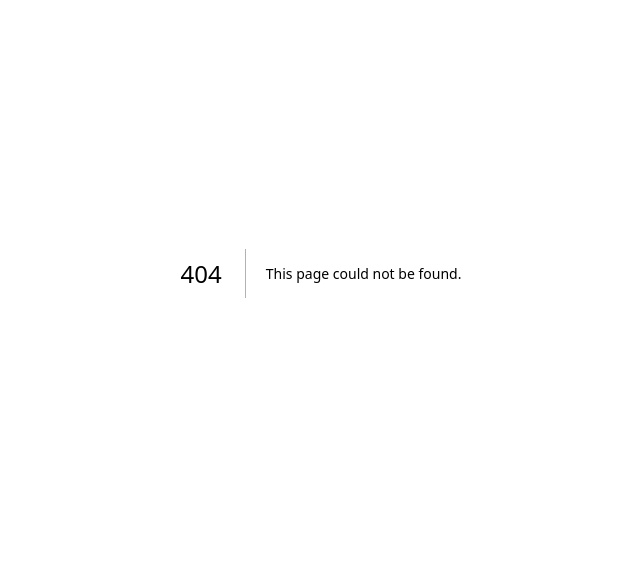
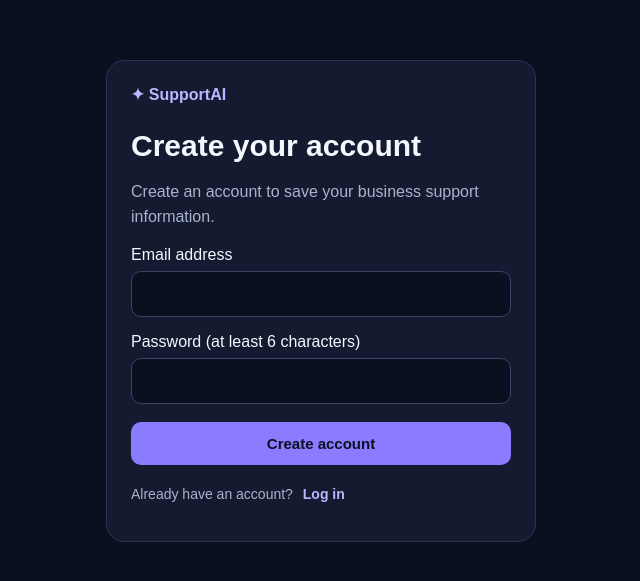
Before and after one commit to supportaibusiness-creator/Supportai, a Next.js app: page /login in a window 1280 px wide. Before the commit this address had no page. Shown: the part 127-708 px from the top of the page, without its empty margins (319-959 px from the left). Built offline with nearby package versions, Linux system fonts and the light colour scheme; no server answers.

Commit message:
Add SupportAI account sign-up and login page

```diff
--- /dev/null
+++ b/app/login/page.js
@@ -0,0 +1,69 @@
+"use client";
+
+import { useState } from "react";
+import { useRouter } from "next/navigation";
+import { supabase } from "../../lib/supabase";
+
+export default function LoginPage() {
+  const router = useRouter();
+  const [mode, setMode] = useState("signup");
+  const [email, setEmail] = useState("");
+  const [password, setPassword] = useState("");
+  const [message, setMessage] = useState("");
+  const [busy, setBusy] = useState(false);
+
+  async function handleSubmit(event) {
+    event.preventDefault();
+    if (!supabase) {
+      setMessage("Supabase isn't connected yet. Add the two Supabase environment variables in Vercel and redeploy.");
+      return;
+    }
+    setBusy(true);
+    setMessage("");
+    try {
+      if (mode === "signup") {
+        const { data, error } = await supabase.auth.signUp({ email: email.trim(), password });
+        if (error) throw error;
+        if (data.session) {
+          router.push("/dashboard");
+        } else {
+          setMessage("Account created. Check your email to confirm your account, then return here to log in.");
+          setMode("login");
+        }
+      } else {
+        const { error } = await supabase.auth.signInWithPassword({ email: email.trim(), password });
+        if (error) throw error;
+        router.push("/dashboard");
+      }
+    } catch (error) {
+      setMessage(error.message || "Couldn't complete that request. Please try again.");
+    } finally {
+      setBusy(false);
+    }
+  }
+
+  const inputStyle = { width: "100%", boxSizing: "border-box", padding: 13, borderRadius: 10, border: "1px solid #3a4565", background: "#0b1020", color: "#f5f7ff", font: "inherit", marginTop: 7 };
+  const buttonStyle = { width: "100%", padding: 13, borderRadius: 10, border: 0, background: "#8b7cff", color: "#0b1020", fontWeight: 800, fontSize: 15, marginTop: 18, cursor: "pointer" };
+
+  return (
+    <main style={{ minHeight: "100vh", background: "#0b1020", color: "#f5f7ff", fontFamily: "Arial, sans-serif", padding: "28px 18px", display: "grid", placeItems: "center" }}>
+      <section style={{ width: "100%", maxWidth: 430, background: "#141b30", border: "1px solid #2b3553", borderRadius: 18, padding: 24, boxSizing: "border-box" }}>
+        <a href="/" style={{ color: "#bdb5ff", textDecoration: "none", fontWeight: 800 }}>✦ SupportAI</a>
+        <h1 style={{ fontSize: 30, marginBottom: 8 }}>{mode === "signup" ? "Create your account" : "Welcome back"}</h1>
+        <p style={{ color: "#aab3cc", lineHeight: 1.6 }}>{mode === "signup" ? "Create an account to save your business support information." : "Log in to manage your business information."}</p>
+        <form onSubmit={handleSubmit}>
+          <label htmlFor="email">Email address</label>
+          <input id="email" type="email" autoComplete="email" required value={email} onChange={e => setEmail(e.target.value)} style={inputStyle} />
+          <label htmlFor="password" style={{ display: "block", marginTop: 16 }}>Password (at least 6 characters)</label>
+          <input id="password" type="password" autoComplete={mode === "signup" ? "new-password" : "current-password"} minLength={6} required value={password} onChange={e => setPassword(e.target.value)} style={inputStyle} />
+          <button disabled={busy} type="submit" style={{ ...buttonStyle, opacity: busy ? 0.7 : 1 }}>{busy ? "Please wait…" : mode === "signup" ? "Create account" : "Log in"}</button>
+        </form>
+        {message && <p role="status" style={{ background: "#202943", borderRadius: 10, padding: 12, lineHeight: 1.5, overflowWrap: "anywhere" }}>{message}</p>}
+        <p style={{ color: "#aab3cc", marginTop: 20, fontSize: 14 }}>
+          {mode === "signup" ? "Already have an account? " : "New to SupportAI? "}
+          <button type="button" onClick={() => { setMode(mode === "signup" ? "login" : "signup"); setMessage(""); }} style={{ border: 0, background: "none", color: "#bdb5ff", font: "inherit", fontWeight: 700, cursor: "pointer" }}>{mode === "signup" ? "Log in" : "Create account"}</button>
+        </p>
+      </section>
+    </main>
+  );
+}
```
